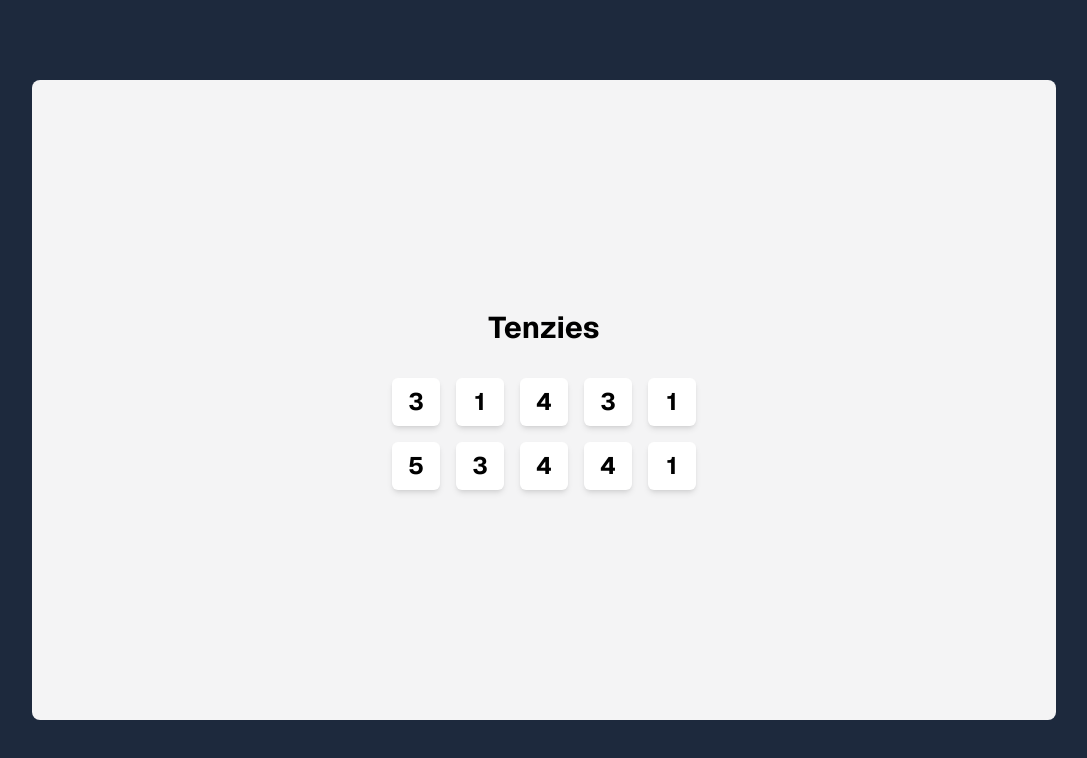
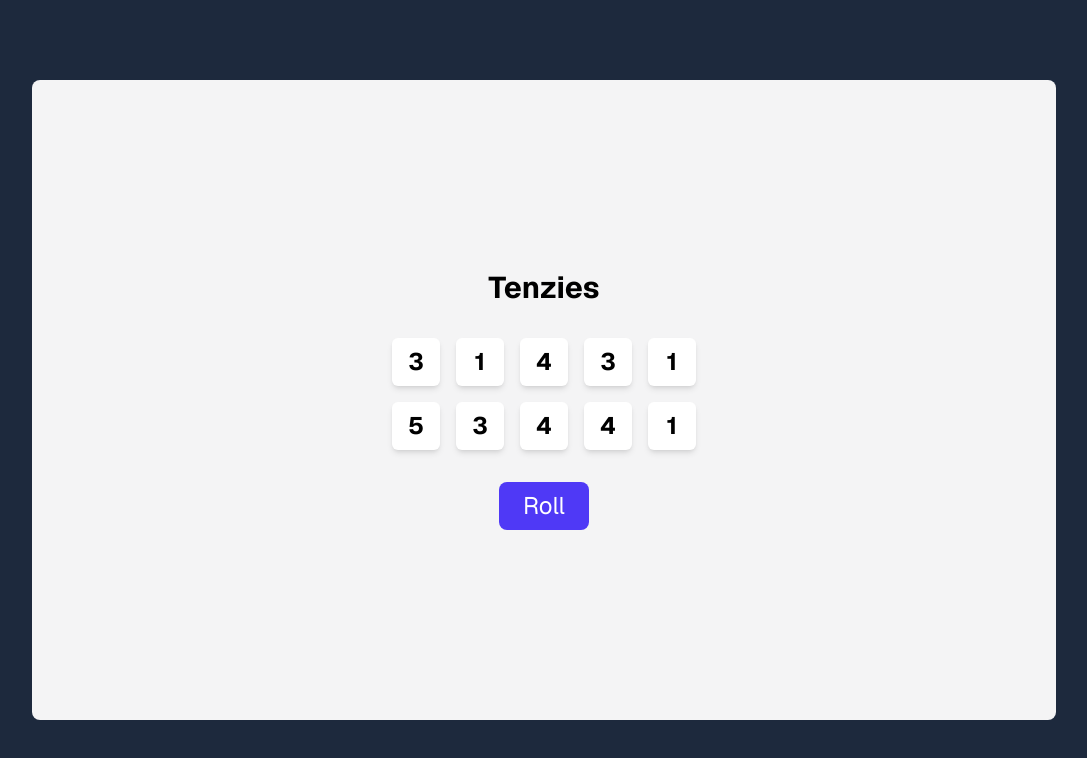
Before and after one commit to anreyw/tenzies, a Next.js app: page / in a window 1280 px wide. Shown: the top 758 px of the page, without its empty margins (96-1183 px from the left). Built offline with nearby package versions, Linux system fonts and the light colour scheme.

Commit message:
Added a "Roll" button.
- Wired button to function that sets new dice numbers

```diff
--- a/app/layout.tsx
+++ b/app/layout.tsx
@@ -19,10 +19,7 @@ export default function RootLayout({
   return (
     <html lang="en" className={geist.className}>
       <body className="flex items-center justify-center h-screen bg-slate-800">
-	<main className="bg-zinc-100 size-4/5 rounded-lg flex flex-col items-center justify-center gap-8">
-	  <h1 className="text-3xl font-bold">Tenzies</h1>
-          {children}
-	</main>
+	{children}
       </body>
     </html>
   );
--- a/app/page.tsx
+++ b/app/page.tsx
@@ -26,9 +26,17 @@ export default function Home() {
     <Die value={num} />
   ))
 
+  function handleClick() {
+    setDiceNums(generateNums())
+  }
+
   return (
-    <div className="grid grid-cols-2 md:grid-cols-5 gap-4">
-      {dice}
-    </div>
+    <main className="bg-zinc-100 size-4/5 rounded-lg flex flex-col items-center justify-center gap-8">
+      <h1 className="text-3xl font-bold">Tenzies</h1>
+      <div className="grid grid-cols-2 md:grid-cols-5 gap-4">
+	{dice}
+      </div>
+      <button onClick={handleClick} className="bg-indigo-600 px-6 py-2 rounded-lg text-white text-2xl">Roll</button>
+    </main>
   )
 }
```
